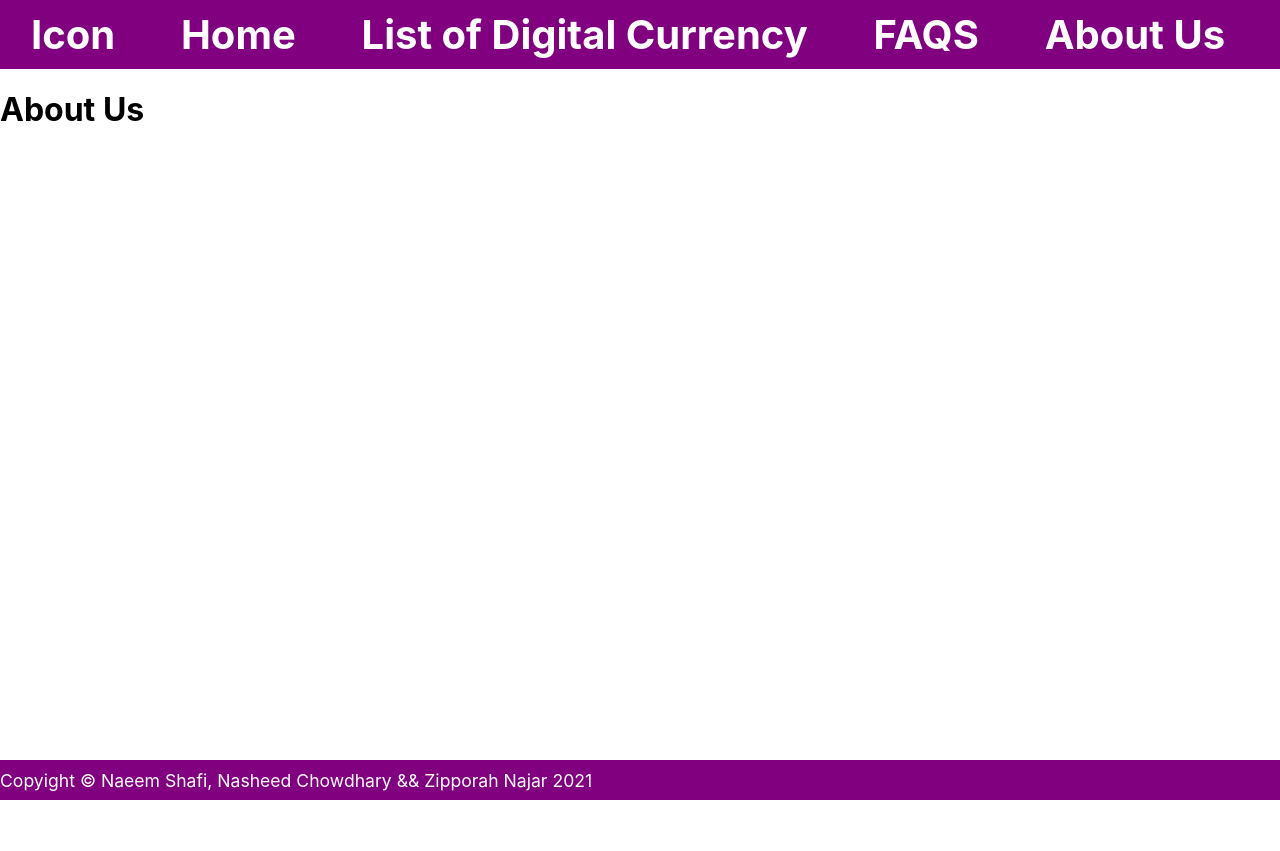
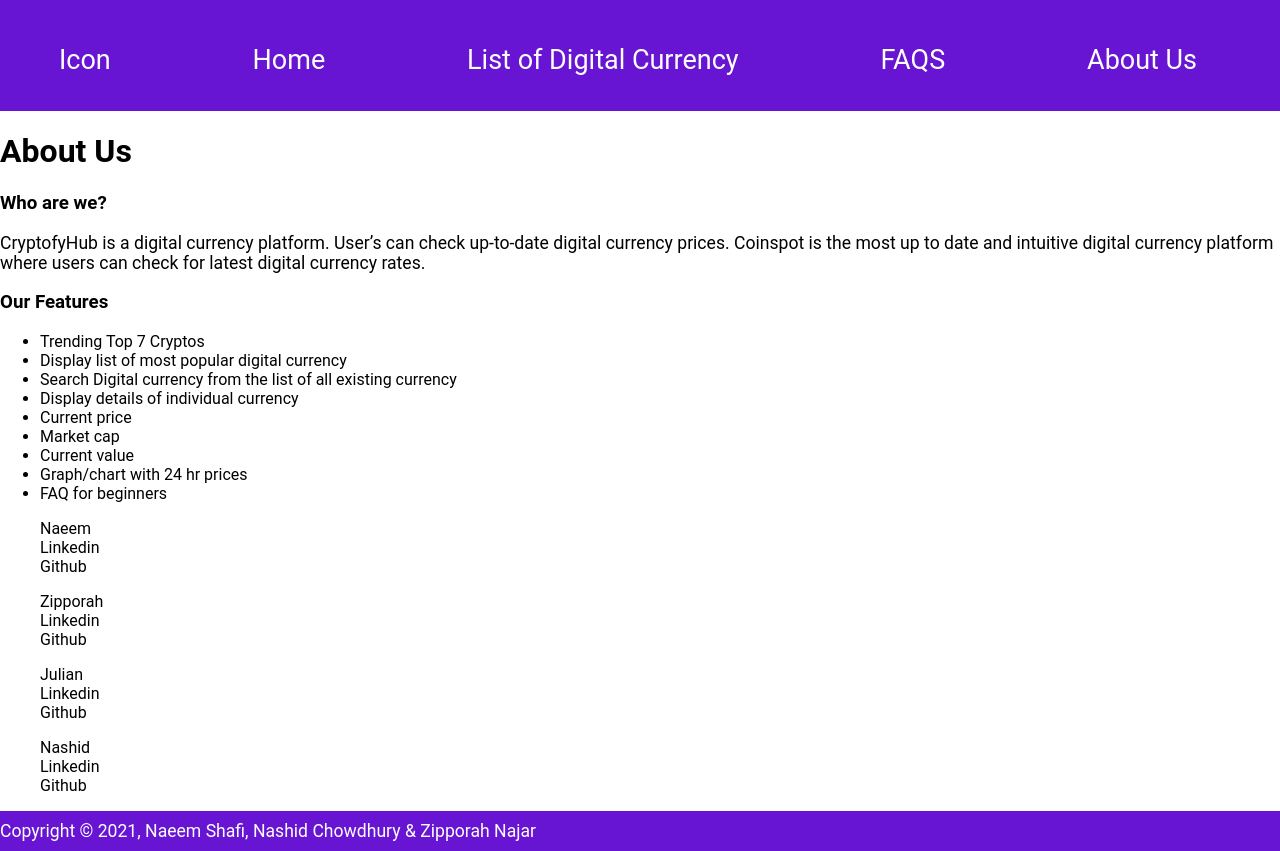
Before and after one commit to Shnaeem/CryptofyHub, a React (Create React App) app: page /Aboutus in a window 1280 px wide. Before the commit the page ends 800 px from the top, so only its background shows below. Built offline with nearby package versions, Linux system fonts and the light colour scheme.

Commit message:
updated about us, faq, landing page still needs work

```diff
--- a/src/App.css
+++ b/src/App.css
@@ -1,8 +1,3 @@
 .App {
   text-align: center;
 }
-
-.home {
-  background-color: rgba(104, 20, 211, .6);
-
-}
--- a/src/App.js
+++ b/src/App.js
@@ -10,9 +10,9 @@ import './MainCss/custom.css'
 const App = () => {
   return (
     <Router>
-    <div className = "App">
-      <div className="page-container">
-          <nav className = "Navbar">
+      <div className="App">
+        <div className="page-container">
+          <nav className="Navbar">
             <li>
               <Link exact to="/LandingPage">Icon</Link>
             </li>
@@ -46,12 +46,12 @@ const App = () => {
 
             </main>
             <footer className="footer">
-              <p>Copyight &#169; Naeem Shafi, Nasheed Chowdhary && Zipporah Najar 2021</p>
+              <p>Copyright &#169; 2021, Naeem Shafi, Nashid Chowdhury & Zipporah Najar </p>
             </footer>
           </div>
+        </div>
       </div>
-    </div>
-    </Router>
+    </Router >
 
   );
 }
--- a/src/MainCss/custom.css
+++ b/src/MainCss/custom.css
@@ -9,7 +9,7 @@
   }
 
 .footer{
-    background-color: purple;
+    background-color: #6814D3;
     color: white;
     /* font-size: 2.5em; */
     padding: 0px;
@@ -28,9 +28,9 @@
     display: flex;
     flex-direction: row;
     justify-content: space-around;
-    background-color: purple;
+    background-color: #6814D3;
     color: white;
-    padding: 10px;
+    /* padding: 10px; */
 }
 
 .Navbar li{
@@ -44,7 +44,7 @@
 }
 
 .Navbar li a:hover{
-    color: yellow;
+    color: black;
     text-decoration: none;
 }
 
--- a/src/index.css
+++ b/src/index.css
@@ -1,6 +1,8 @@
+* {
+  font-family: Roboto, sans-serif;
+}
 body {
   margin: 0;
-  font-family: -apple-system, BlinkMacSystemFont, sans-serif;
   -webkit-font-smoothing: antialiased;
   -moz-osx-font-smoothing: grayscale;
 }
@@ -11,12 +13,14 @@ nav {
   display: flex;
   padding: 2rem 0;
   background: #111;
+
 }
 nav section {
   width: 100%;
 }
 nav a {
-  font-weight: 700;
+  /* font-weight: 700; */
+  font-size: 27px;
   padding: 1rem 1.5rem;
   border-radius: 4px;
 }
@@ -24,7 +28,11 @@ nav a:first-of-type {
   margin-left: -1.5rem;
 }
 nav a:hover {
-  background: #222;
+  display: block;
+  cursor: pointer;
+  background-color: #FECE46;
+  border-radius: 30px;
+  color: black;
 }
 a {
   color: #ea3546;
@@ -72,3 +80,45 @@ section h1 {
   background-color: rgba(104, 20, 211, .6);
 
 }
+
+.landButton {
+  display: block;
+  cursor: pointer;
+  outline: none;
+  border: none;
+  background-color: #FECE46;
+  width: 400px;
+  height: 70px;
+  border-radius: 30px;
+  font-size: 1.5rem;
+  font-weight: 600;
+  color: black;
+  background-size: 100% 100%;
+  box-shadow: 0 0 0 7px #FECE46 inset;
+  margin-bottom: 15px;
+}
+
+.img-container img{
+  width: 250px;
+  margin: 30px 30px 30px 0;
+  float: left;
+  background-position: 50% 0%;
+}
+
+.text-container {
+  display: inline;
+   float: right;
+}
+.container h2 {
+  text-align: center;
+  font-size: 40px;
+}
+/* .container button {
+  display: inline-block;
+  align-items: center;
+  width: 46%;
+} */
+
+.container {
+  display: inline;
+}
--- a/src/pages/Aboutus.js
+++ b/src/pages/Aboutus.js
@@ -3,7 +3,61 @@ function Aboutus() {
 
   return (
     <div>
-        <h1> About Us</h1>
+      <h1> About Us</h1>
+      <div className="about">
+        <h3>Who are we?</h3>
+        <p>CryptofyHub is a digital currency platform. User’s can check up-to-date digital currency prices. Coinspot is the most up to date and intuitive digital currency platform where users can check for latest digital currency rates.
+        </p>
+      </div>
+      <div className="features">
+        <h3>Our Features</h3>
+        <ul>
+          <li>Trending Top 7 Cryptos</li>
+          <li>Display list of most popular digital currency</li>
+          <li> Search Digital currency from the list of all existing currency</li>
+          <li>Display details of individual currency</li>
+          <li>Current price</li>
+          <li>Market cap</li>
+          <li>Current value</li>
+          <li>Graph/chart with 24 hr prices</li>
+          <li>FAQ for beginners</li>
+
+        </ul>
+      </div>
+      <div className="developers">
+        <ul style={{
+          listStyleType: "none"
+        }} >
+          <li>Naeem</li>
+          <li>Linkedin</li>
+          <li>Github</li>
+        </ul>
+
+        <ul style={{
+          listStyleType: "none"
+        }} >
+          <li>Zipporah</li>
+          <li>Linkedin</li>
+          <li>Github</li>
+        </ul>
+
+        <ul style={{
+          listStyleType: "none"
+        }} >
+          <li>Julian</li>
+          <li>Linkedin</li>
+          <li>Github</li>
+        </ul>
+
+        <ul style={{
+          listStyleType: "none"
+        }} >
+          <li>Nashid</li>
+          <li>Linkedin</li>
+          <li>Github</li>
+        </ul>
+
+      </div>
     </div>
   )
 }
--- a/src/pages/Faqs.js
+++ b/src/pages/Faqs.js
@@ -4,6 +4,36 @@ function Faqs() {
   return (
     <div>
       <h1> Faqs</h1>
+
+      <h3>What is cryptocurrency?</h3>
+      <p>Cryptocurrency is a type of virtual currency that uses cryptography to secure transactions that are digitally recorded on a distributed ledger, such as a blockchain.  A transaction involving cryptocurrency that is recorded on a distributed ledger is referred to as an “on-chain” transaction; a transaction that is not recorded on the distributed ledger is referred to as an “off-chain” transaction.</p>
+
+      <h3>What is market cap?</h3>
+      <p>The total market value of a cryptocurrency's circulating supply. It is analogous to the free-float capitalization in the stock market.
+
+      <br />Market Cap = Current Price x Circulating Supply.</p>
+
+      <h3>What is fully diluted market cap?</h3>
+      <p>The market cap if the max supply was in circulation.</p>
+
+      <p>Fully-diluted market cap (FDMC) = price x max supply. If max supply is null, FDMC = price x total supply. if max supply and total supply are infinite or not available, fully-diluted market cap shows.</p>
+
+      <h3>What is volume?</h3>
+      <p>A measure of how much of a cryptocurrency was traded in the last 24 hours.</p>
+
+      <h3>What is circulating supply?</h3>
+      <p>The amount of coins that are circulating in the market and are in public hands. It is analogous to the flowing shares in the stock market.</p>
+
+      <h3>What is max supply?</h3>
+      <p>The maximum amount of coins that will ever exist in the lifetime of the cryptocurrency. It is analogous to the fully diluted shares in the stock market.
+        If this data has not been submitted by the project or verified by the CMC team, max supply shows.</p>
+
+
+      <h3>What is total supply?</h3>
+      <p>The amount of coins that have been already created, minus any coins that have been burned. It is analogous to the outstanding shares in the stock market.
+        If this data has not been submitted by the project or verified by the CMC team, total supply shows.</p>
+
+
     </div>
   )
 }
--- a/src/pages/LandingPage.js
+++ b/src/pages/LandingPage.js
@@ -1,16 +1,20 @@
 import React from "react"
 import { Link } from "react-router-dom"
+
 
 function LandingPage() {
 
   return (
     <div className="container">
       <div className="home" >
-        <h1> LandingPage</h1>
-        <img src="https://i.imgur.com/mh2x7DI.png" />
-        <h2>Welcome to Cryptofy Hub</h2>
-        <Link to="/Aboutus"><button>Learn About Us</button></Link>
-        <Link to="/Home"><button>Take Me To Home</button></Link>
+        <div className="img-container">
+          <img src="https://i.imgur.com/mh2x7DI.png" /><br />
+        </div>
+        <div className="text-container">
+          <h2>Welcome to Cryptofy Hub</h2>
+          <Link to="/Aboutus"><button className="landButton">Learn About Us</button></Link>
+          <Link to="/Home"><button className="landButton">Take Me To Home</button></Link>
+        </div>
       </div>
     </div>
   )
```
Also changed, not shown: 1 other file (tests, documents, lock files or other folders). Lines whose indentation alone changed are shown as unchanged.
